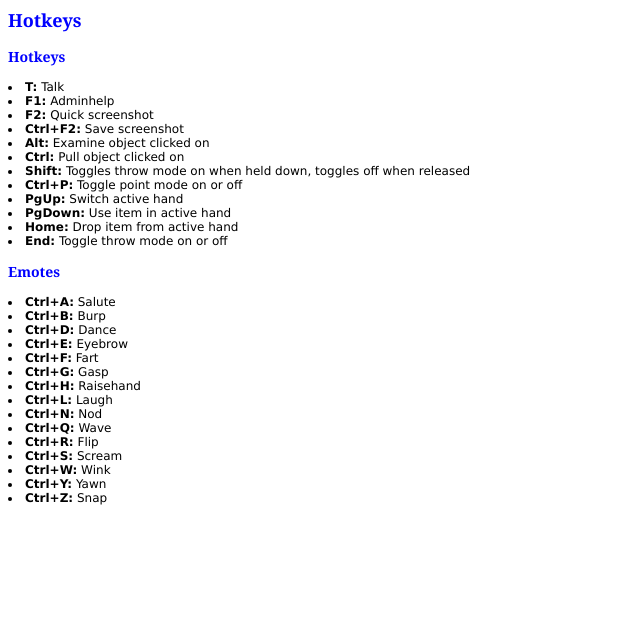
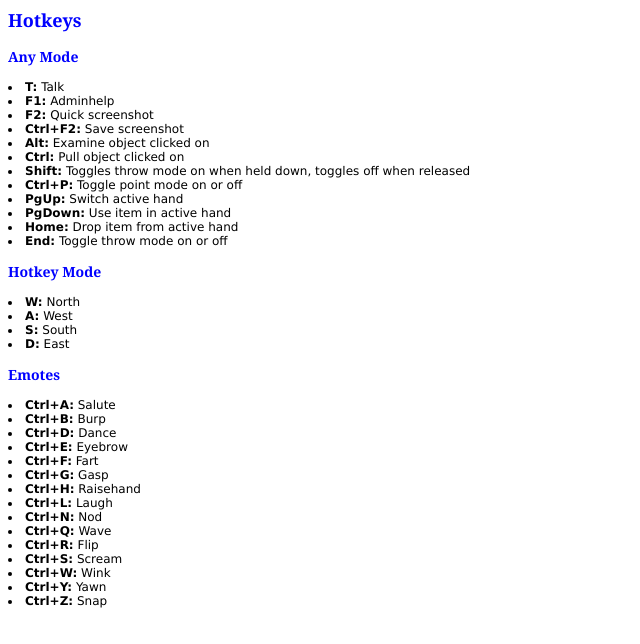
Before and after one commit to kachnov/44BR13, a website: page browserassets/html/admin/hotkeys.html in a window 1280 px wide. Shown: the whole page, without its empty margins (0-640 px from the left). Drawn offline with Linux system fonts and the light colour scheme.

Commit message:
adds WASD to hotkeys.html

```diff
--- a/browserassets/html/admin/hotkeys.html
+++ b/browserassets/html/admin/hotkeys.html
@@ -33,7 +33,7 @@
         <a name="hotkeys"></a>
         <h2>Hotkeys</h2>
         <p>
-			<h3>Hotkeys</h3>
+        <h3>Any Mode</h3>
         <li><strong>T:</strong> Talk</li>
         <li><strong>F1:</strong> Adminhelp</li>
         <li><strong>F2:</strong> Quick screenshot</li>
@@ -46,6 +46,11 @@
         <li><strong>PgDown:</strong> Use item in active hand</li>
         <li><strong>Home:</strong> Drop item from active hand</li>
         <li><strong>End:</strong> Toggle throw mode on or off</li>
+        <h3>Hotkey Mode</h3>
+        <li><strong>W:</strong> North</li>
+        <li><strong>A:</strong> West</li>
+        <li><strong>S:</strong> South</li>
+        <li><strong>D:</strong> East</li>
         <h3>Emotes</h3>
         <li><strong>Ctrl+A:</strong> Salute</li>
         <li><strong>Ctrl+B:</strong> Burp</li>
```
Lines whose indentation alone changed are shown as unchanged.
